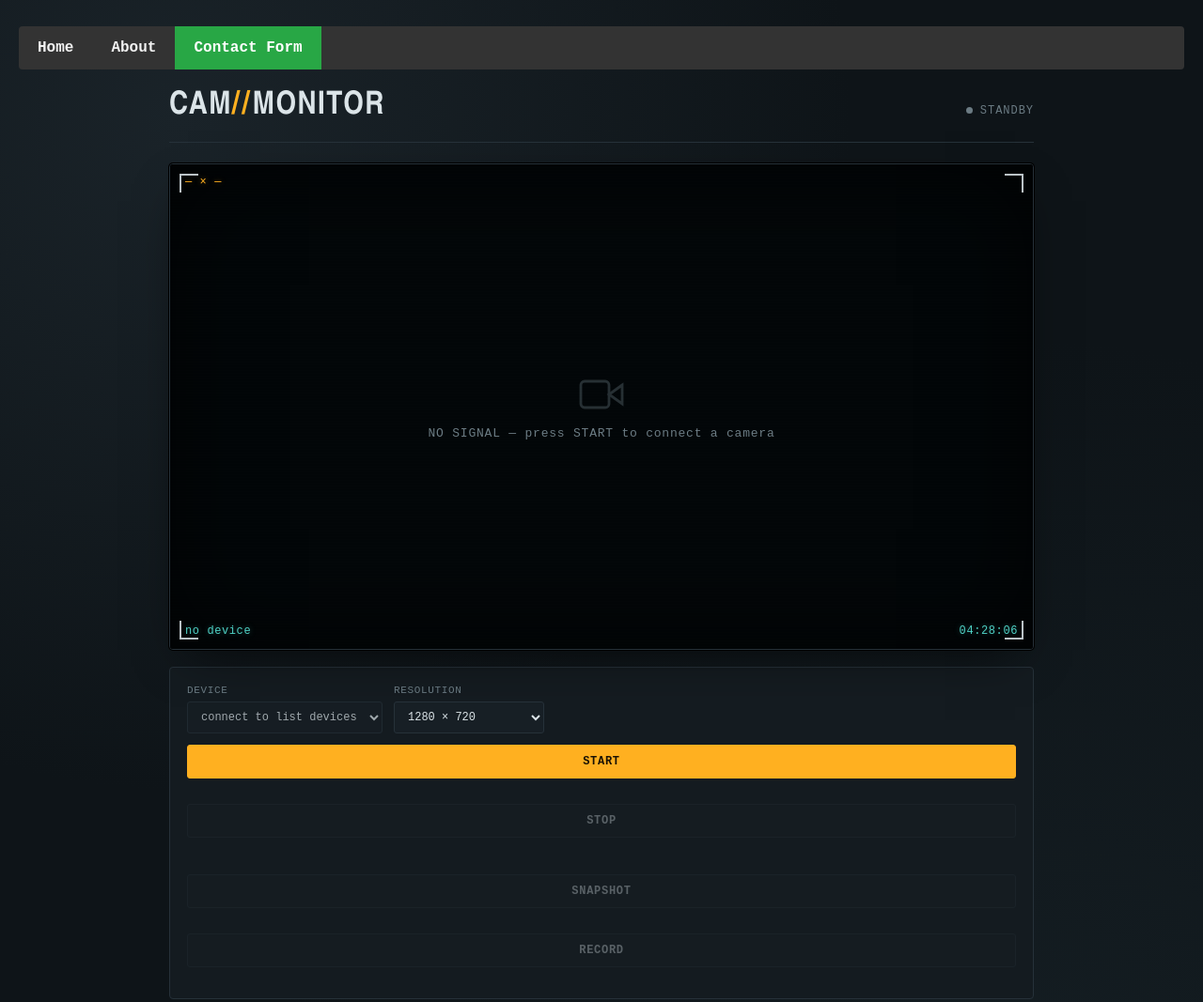
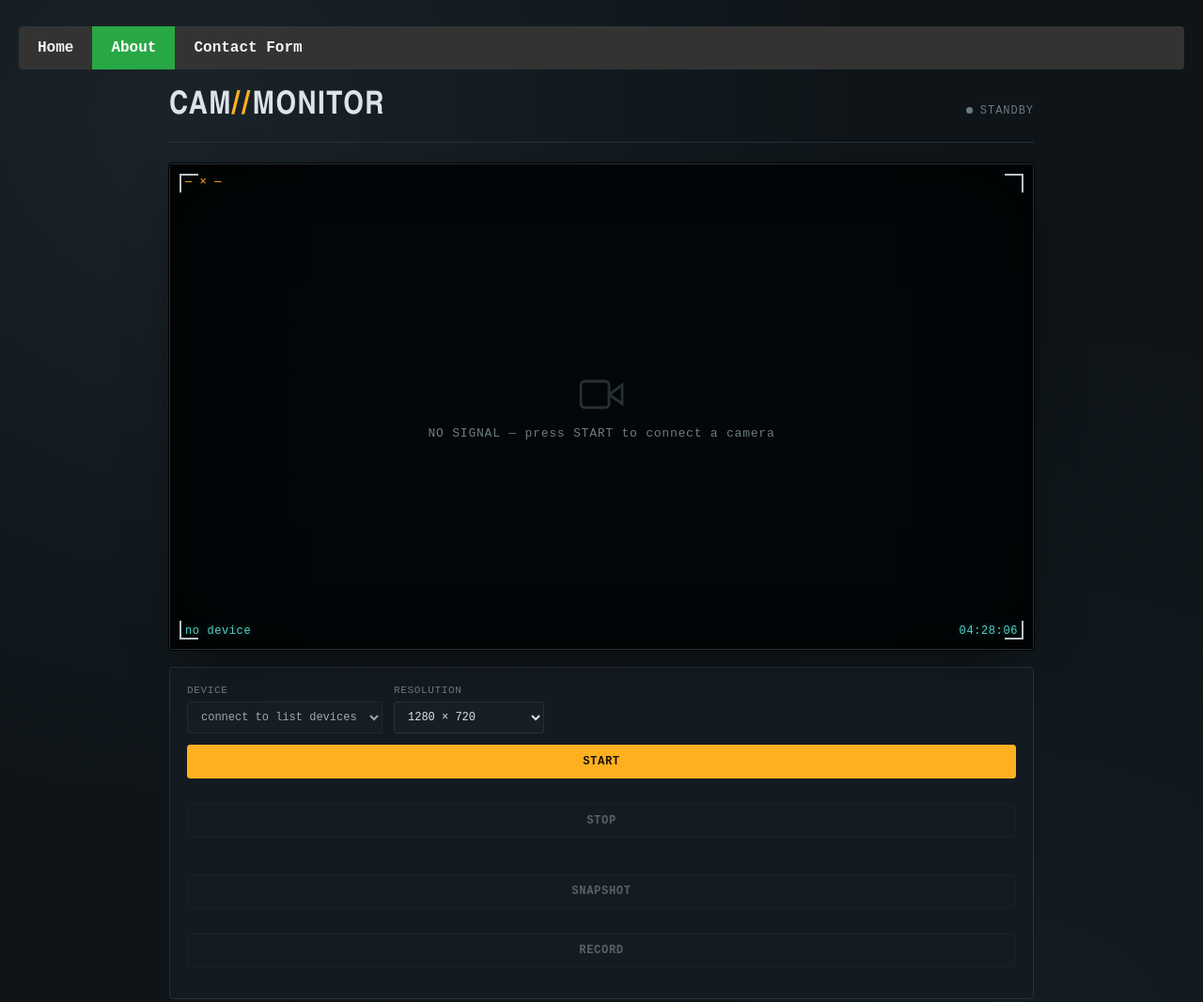
Before and after one commit to pgc-debug/pgc-node-form, a website: page about.html in a window 1280 px wide. Shown: the top 1067 px of the page at 94% size. Drawn offline with Linux system fonts and the light colour scheme.

Commit message:
Update about.html

```diff
--- a/about.html
+++ b/about.html
@@ -317,13 +317,13 @@
 </head>
 <body>
 
-    <!-- Navigation Bar -->
+
+      <!-- Navigation Bar -->
     <div class="navbar">
         <a href="/">Home</a>
-        <a href="/about">About</a>
-        <a href="/contact" class="active">Contact Form</a>
+        <a href="/about" class="active">About</a>
+        <a href="/contact">Contact Form</a>
     </div>
-
 <div class="wrap">
 
   <header>
```
